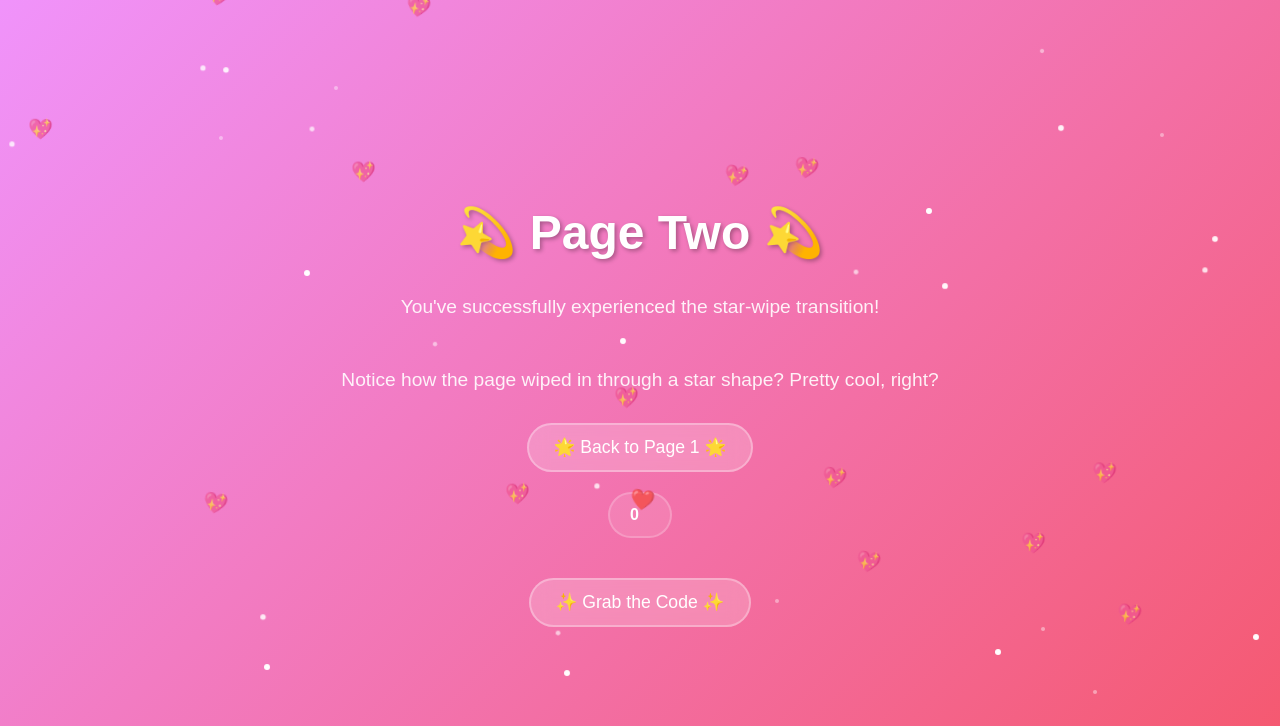
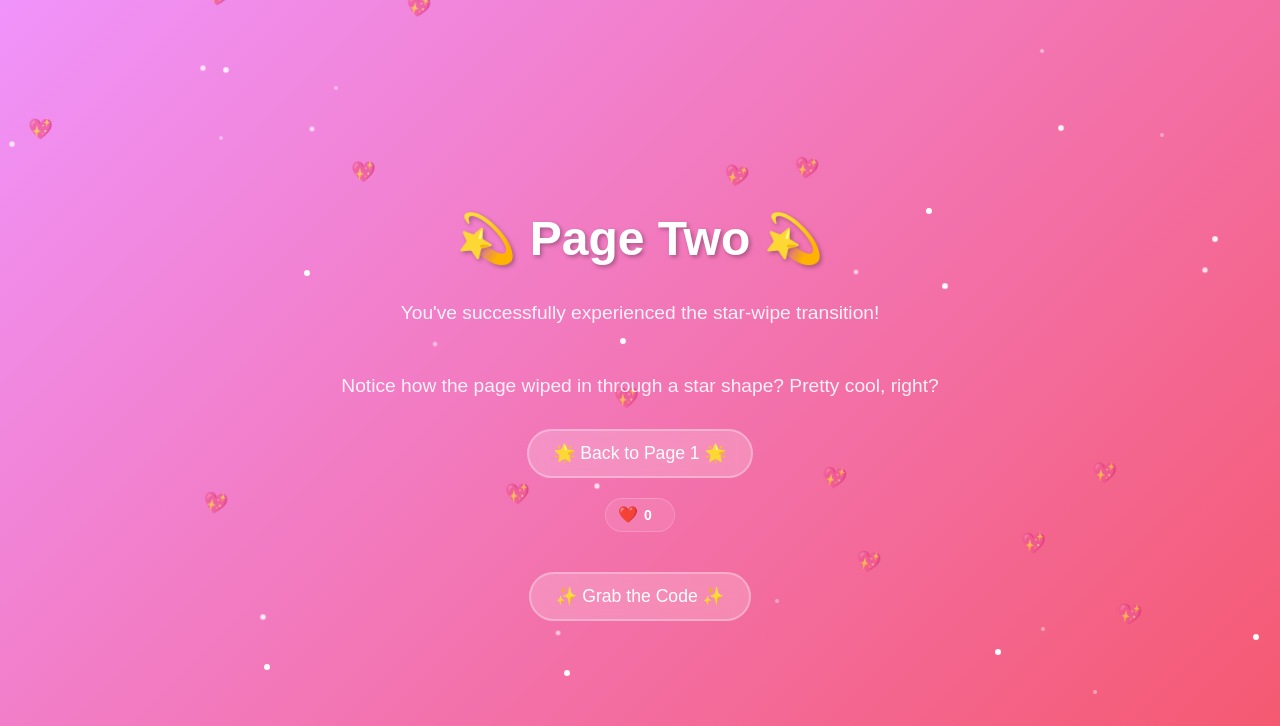
Before and after one commit to Jamesllllllllll/star-wipe-view-transition, a plain HTML site: page 2.html in a window 1280 px wide. Shown: the top 726 px of the page. Drawn offline with Linux system fonts and the light colour scheme; no server answers.

Commit message:
Fix like button styles

```diff
--- a/styles.css
+++ b/styles.css
@@ -117,7 +117,7 @@ p {
     z-index: -1;
 }
 
-.page-2 .heart {
+.page-2 .hearts .heart {
     position: absolute;
     color: rgba(255,255,255,0.7);
     font-size: 20px;
@@ -419,24 +419,24 @@ p {
 }
 
 .like-button {
-    background: rgba(255,255,255,0.1);
-    border: 2px solid rgba(255,255,255,0.2);
-    border-radius: 50px;
-    padding: 12px 20px;
+    background: rgba(255,255,255,0.08);
+    border: 1px solid rgba(255,255,255,0.2);
+    border-radius: 40px;
+    padding: 8px 12px;
     display: flex;
     align-items: center;
-    gap: 8px;
+    gap: 6px;
     cursor: pointer;
-    transition: all 0.3s ease;
-    backdrop-filter: blur(10px);
+    transition: all 0.2s ease;
+    backdrop-filter: blur(8px);
     font-family: 'Arial', sans-serif;
 }
 
 .like-button:hover {
-    background: rgba(255,255,255,0.2);
-    border-color: rgba(255,255,255,0.4);
-    transform: translateY(-2px);
-    box-shadow: 0 5px 15px rgba(0,0,0,0.2);
+    background: rgba(255,255,255,0.14);
+    border-color: rgba(255,255,255,0.3);
+    transform: translateY(-1px);
+    box-shadow: 0 4px 10px rgba(0,0,0,0.15);
 }
 
 .like-button:active {
@@ -447,16 +447,17 @@ p {
     animation: heartPulse 0.4s ease;
 }
 
-.heart {
-    font-size: 18px;
-    transition: all 0.3s ease;
+.like-button .heart {
+    font-size: 16px;
+    line-height: 1;
+    transition: all 0.2s ease;
 }
 
-.like-count {
+.like-button .like-count {
     color: white;
-    font-size: 16px;
-    font-weight: bold;
-    min-width: 20px;
+    font-size: 14px;
+    font-weight: 600;
+    min-width: 18px;
     text-align: left;
 }
 
```
